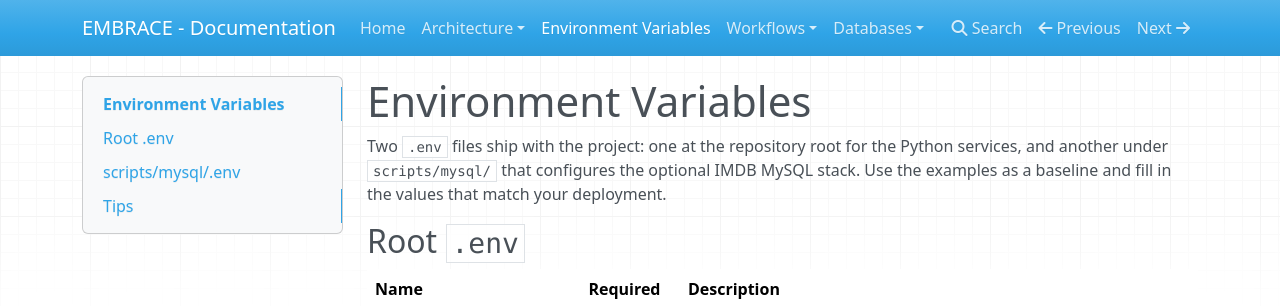
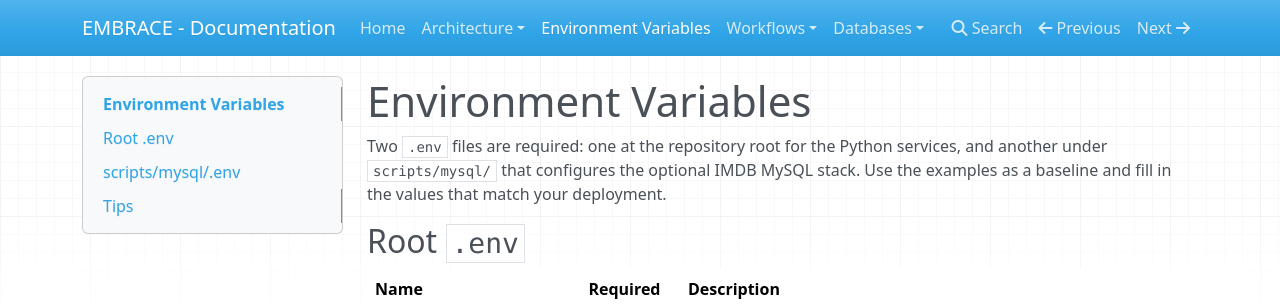
Before and after one commit to bgrando24/EMBRACE, an MkDocs documentation site: the page built from docs/env_vars.md, in a window 1280 px wide and 900 px high. Shown: the top 307 px of the window. Built offline with MkDocs 1.6.1, drawn with Linux system fonts in a browser that asks for light colours; nearby versions of some CDN libraries.

Commit message:
testing docs workflow

```diff
--- a/docs/env_vars.md
+++ b/docs/env_vars.md
@@ -1,6 +1,6 @@
 # Environment Variables
 
-Two `.env` files ship with the project: one at the repository root for the Python services, and another under `scripts/mysql/` that configures the optional IMDB MySQL stack. Use the examples as a baseline and fill in the values that match your deployment.
+Two `.env` files are required: one at the repository root for the Python services, and another under `scripts/mysql/` that configures the optional IMDB MySQL stack. Use the examples as a baseline and fill in the values that match your deployment.
 
 ## Root `.env`
 
```
